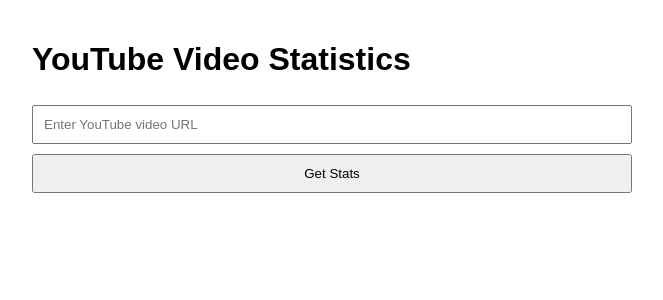
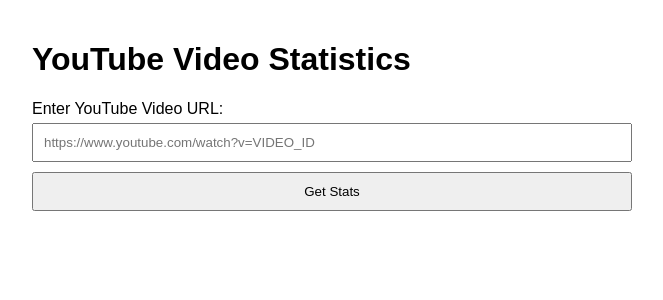
Before and after one commit to MattLaddy/ABTube, a Flask app: page / in a window 1280 px wide. Shown: the top 300 px of the page, without its empty margins (308-971 px from the left). Run offline with Flask 3, Linux system fonts and the light colour scheme.

Commit message:
added script.js + styles changed

```diff
--- /dev/null
+++ b/static/script.js
@@ -0,0 +1,39 @@
+document.getElementById('videoForm').addEventListener('submit', function(event) {
+    event.preventDefault();
+    const videoUrl = document.getElementById('videoUrl').value;
+
+    // Validate the URL format
+    const urlPattern = /^(https:\/\/www\.youtube\.com\/watch\?v=)[\w-]+$/;
+    if (!urlPattern.test(videoUrl)) {
+        document.getElementById('results').innerHTML = '<p style="color: red;">Please enter a valid YouTube URL.</p>';
+        return;
+    }
+
+    fetch('/get_video_stats', {
+        method: 'POST',
+        headers: {
+            'Content-Type': 'application/json'
+        },
+        body: JSON.stringify({ videoUrl: videoUrl })
+    })
+    .then(response => response.json())
+    .then(data => {
+        const resultsDiv = document.getElementById('results');
+        resultsDiv.innerHTML = '';
+
+        if (data.error) {
+            resultsDiv.innerHTML = `<p style="color: red;">${data.error}</p>`;
+        } else {
+            resultsDiv.innerHTML = `
+                <div class="stat"><strong>View Count:</strong> ${data.viewCount}</div>
+                <div class="stat"><strong>Like Count:</strong> ${data.likeCount}</div>
+                <div class="stat"><strong>Dislike Count:</strong> ${data.dislikeCount}</div>
+                <div class="stat"><strong>Comment Count:</strong> ${data.commentCount}</div>
+            `;
+        }
+    })
+    .catch(error => {
+        console.error('Error:', error);
+        document.getElementById('results').innerHTML = '<p style="color: red;">An error occurred. Please try again later.</p>';
+    });
+});
--- a/templates/index.html
+++ b/templates/index.html
@@ -3,51 +3,20 @@
 <head>
     <meta charset="UTF-8">
     <meta name="viewport" content="width=device-width, initial-scale=1.0">
-    <title>YouTube Video Stats</title>
-    <link rel="stylesheet" href="styles.css">
+    <title>YouTube Video Statistics</title>
+    <link rel="stylesheet" href="{{ url_for('static', filename='styles.css') }}">
 </head>
 <body>
     <h1>YouTube Video Statistics</h1>
     <form id="videoForm">
-        <input type="text" id="videoUrl" placeholder="Enter YouTube video URL" required>
+        <label for="videoUrl">Enter YouTube Video URL:</label>
+        <input type="text" id="videoUrl" placeholder="https://www.youtube.com/watch?v=VIDEO_ID" required>
         <button type="submit">Get Stats</button>
     </form>
     <div id="results">
         <!-- Results will be displayed here -->
     </div>
 
-    <script>
-        document.getElementById('videoForm').addEventListener('submit', function(event) {
-            event.preventDefault();
-            const videoUrl = document.getElementById('videoUrl').value;
-
-            fetch('/get_video_stats', {
-                method: 'POST',
-                headers: {
-                    'Content-Type': 'application/json'
-                },
-                body: JSON.stringify({ videoUrl: videoUrl })
-            })
-            .then(response => response.json())
-            .then(data => {
-                const resultsDiv = document.getElementById('results');
-                resultsDiv.innerHTML = '';
-
-                if (data.error) {
-                    resultsDiv.innerHTML = `<p style="color: red;">${data.error}</p>`;
-                } else {
-                    resultsDiv.innerHTML = `
-                        <div class="stat"><strong>View Count:</strong> ${data.viewCount}</div>
-                        <div class="stat"><strong>Like Count:</strong> ${data.likeCount}</div>
-                        <div class="stat"><strong>Dislike Count:</strong> ${data.dislikeCount}</div>
-                        <div class="stat"><strong>Comment Count:</strong> ${data.commentCount}</div>
-                    `;
-                }
-            })
-            .catch(error => {
-                console.error('Error:', error);
-            });
-        });
-    </script>
+    <script src="{{ url_for('static', filename='script.js') }}"></script>
 </body>
 </html>
```
